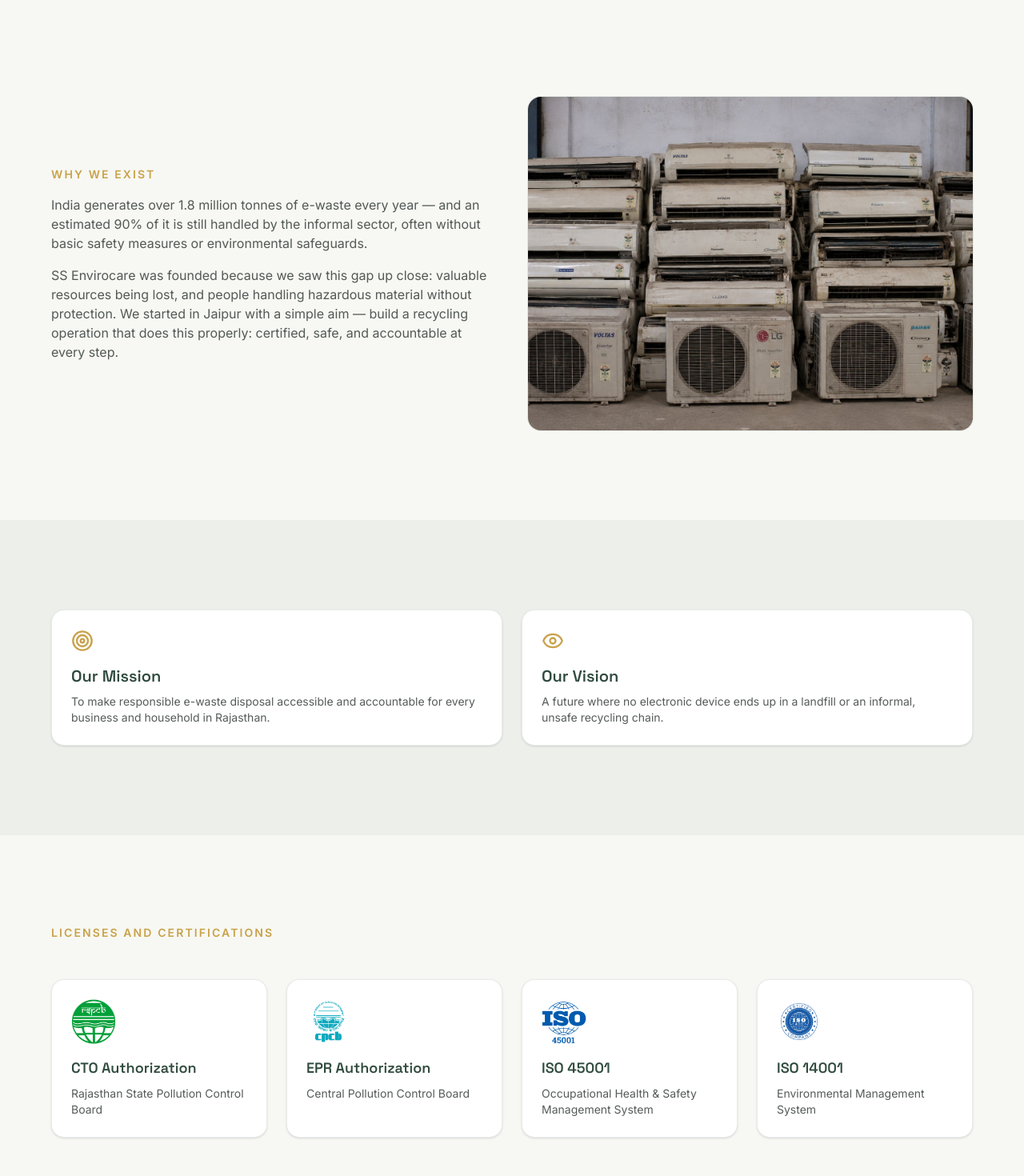
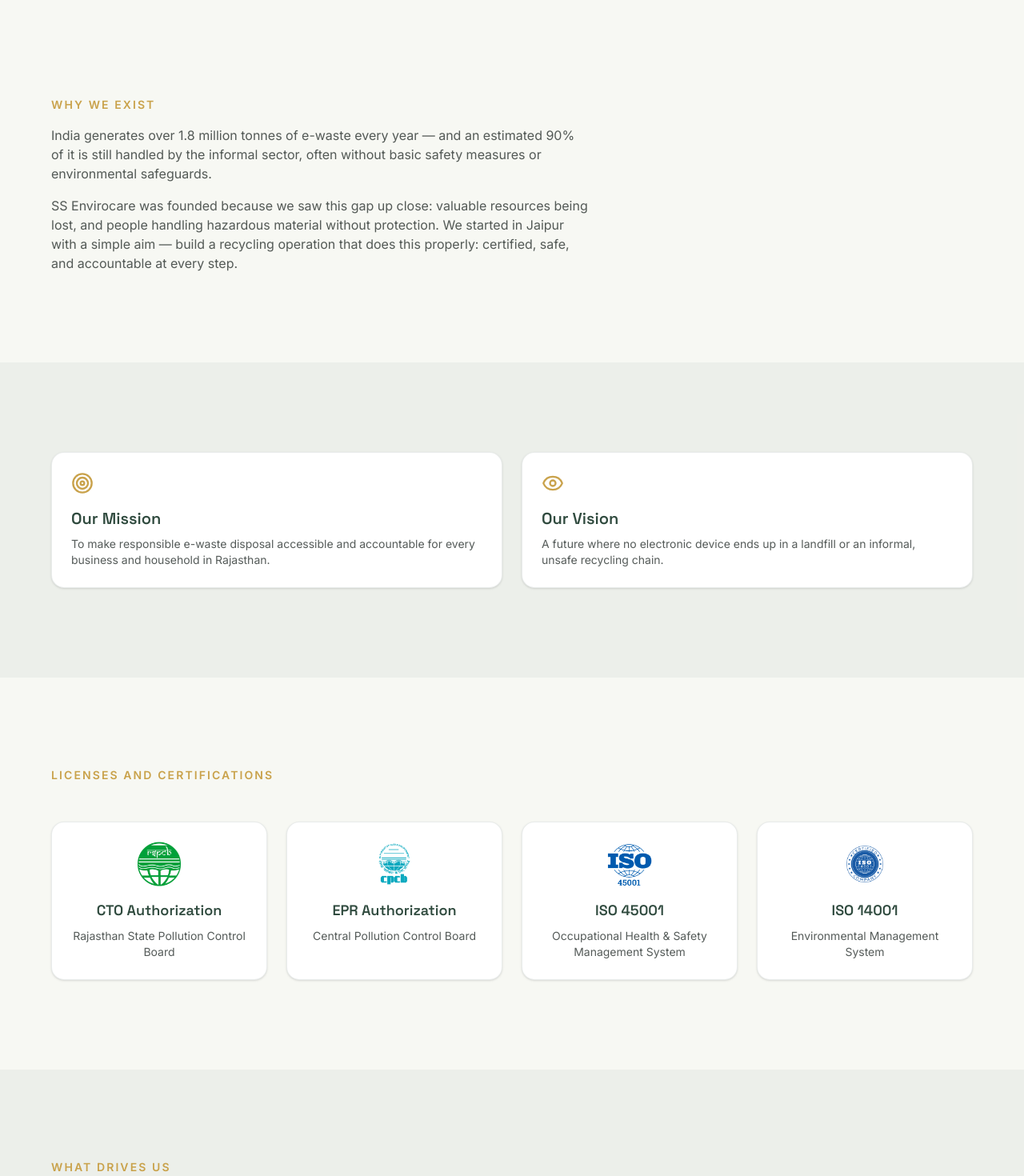
Before and after one commit to mishankji/ssec-website, a Next.js app: page /about in a window 1280 px wide. Shown: the part 500-1970 px from the top of the page at 80% size. Built offline with nearby package versions, Linux system fonts and the light colour scheme.

Commit message:
Move On The Ground and Bigger Picture to Sustainability page; simplify About: drop slideshow, center cert logos, trim Bigger Picture headings

```diff
--- a/src/app/about/page.tsx
+++ b/src/app/about/page.tsx
@@ -6,13 +6,6 @@ import { Section, Eyebrow } from "@/components/section";
 import { ScrollReveal } from "@/components/scroll-reveal";
 import { Card } from "@/components/card";
 import { AboutHeaderBG } from "@/components/about-header-bg";
-import { PhotoSlideshow } from "@/components/photo-slideshow";
-
-const WHY_WE_EXIST_IMAGES = [
-  "/hero/hero-team-sorting.jpg",
-  "/hero/hero-ac-units.jpg",
-  "/hero/hero-collection-drive.jpg",
-];
 
 export const metadata: Metadata = {
   title: "About",
@@ -83,64 +76,6 @@ const CORE_VALUES = [
   },
 ];
 
-const GALLERY = [
-  {
-    src: "/hero/hero-collection-drive.jpg",
-    caption:
-      "E-Waste Awareness and Collection Drive, run with RSPCB and corporate partners.",
-  },
-  {
-    src: "/hero/hero-ac-units.jpg",
-    caption: "Recovered appliances processed at our Jaipur facility.",
-  },
-  {
-    src: "/hero/hero-team-sorting.jpg",
-    caption:
-      "Our team sorting and preparing devices for certified dismantling.",
-  },
-];
-
-const SDGS = [
-  {
-    number: "SDG 12",
-    title: "Responsible Consumption & Production",
-    description: "Keeping resources in circulation instead of landfills.",
-  },
-  {
-    number: "SDG 13",
-    title: "Climate Action",
-    description: "Recycling reduces the footprint of raw material extraction.",
-  },
-  {
-    number: "SDG 11",
-    title: "Sustainable Cities & Communities",
-    description: "Collection drives and city-level e-waste infrastructure.",
-  },
-  {
-    number: "SDG 8",
-    title: "Decent Work & Economic Growth",
-    description: "Formalizing safe, trained e-waste handling.",
-  },
-  {
-    number: "SDG 9",
-    title: "Industry, Innovation & Infrastructure",
-    description: "Certified dismantling and recovery processes.",
-  },
-];
-
-const GOV_SCHEMES = [
-  {
-    title: "E-Waste (Management) Rules, 2022",
-    description:
-      "Our collection, dismantling, and EPR processes operate within this regulatory framework, which governs how e-waste must be handled across India.",
-  },
-  {
-    title: "Swachh Bharat Mission",
-    description:
-      "Our collection drives and awareness campaigns contribute to India's national cleanliness and waste management goals at the community level.",
-  },
-];
-
 export default function AboutPage() {
   return (
     <>
@@ -158,7 +93,6 @@ export default function AboutPage() {
       </Section>
 
       <Section>
-        <div className="grid gap-10 md:grid-cols-2 md:items-center">
         <ScrollReveal>
           <Eyebrow>Why We Exist</Eyebrow>
           <p className="mt-4 max-w-2xl text-ink/70">
@@ -170,18 +104,11 @@ export default function AboutPage() {
           <p className="mt-4 max-w-2xl text-ink/70">
             SS Envirocare was founded because we saw this gap up close:
             valuable resources being lost, and people handling hazardous
-              material without protection. We started in Jaipur with a
-              simple aim — build a recycling operation that does this
-              properly: certified, safe, and accountable at every step.
+            material without protection. We started in Jaipur with a simple
+            aim — build a recycling operation that does this properly:
+            certified, safe, and accountable at every step.
           </p>
         </ScrollReveal>
-          <ScrollReveal delay={0.15}>
-            <PhotoSlideshow
-              images={WHY_WE_EXIST_IMAGES}
-              className="aspect-[4/3]"
-            />
-          </ScrollReveal>
-        </div>
       </Section>
 
       <Section className="bg-forest/5">
@@ -208,8 +135,8 @@ export default function AboutPage() {
         <div className="mt-12 grid gap-6 sm:grid-cols-2 lg:grid-cols-4">
           {CERTIFICATIONS.map((item, i) => (
             <ScrollReveal key={item.title} delay={i * 0.1}>
-              <Card>
-                <div className="relative h-14 w-14">
+              <Card className="text-center">
+                <div className="relative mx-auto h-14 w-14">
                   <Image
                     src={item.logo}
                     alt={item.title}
@@ -251,80 +178,6 @@ export default function AboutPage() {
         </div>
       </Section>
 
-      <Section>
-        <ScrollReveal>
-          <Eyebrow>On The Ground</Eyebrow>
-          <h2 className="mt-3 max-w-2xl font-heading text-3xl font-semibold text-forest md:text-4xl">
-            Collection Drives & Awareness Campaigns
-          </h2>
-        </ScrollReveal>
-
-        <div className="mt-12 grid gap-8 md:grid-cols-3">
-          {GALLERY.map((item, i) => (
-            <ScrollReveal key={item.src} delay={i * 0.1}>
-              <div className="relative aspect-[4/3] overflow-hidden rounded-2xl bg-sage/10">
-                <Image
-                  src={item.src}
-                  alt={item.caption}
-                  fill
-                  sizes="(min-width: 768px) 33vw, 100vw"
-                  className="object-cover"
-                />
-              </div>
-              <p className="mt-3 text-sm text-ink/70">{item.caption}</p>
-            </ScrollReveal>
-          ))}
-        </div>
-      </Section>
-
-      <Section className="bg-forest/5">
-        <ScrollReveal>
-          <Eyebrow>The Bigger Picture</Eyebrow>
-          <h2 className="mt-3 max-w-2xl font-heading text-3xl font-semibold text-forest md:text-4xl">
-            Aligned with Global Goals & National Policy
-          </h2>
-        </ScrollReveal>
-
-        <ScrollReveal delay={0.1} className="mt-12">
-          <h3 className="font-heading text-lg font-semibold text-forest">
-            UN Sustainable Development Goals
-          </h3>
-        </ScrollReveal>
-        <div className="mt-6 grid gap-6 sm:grid-cols-2 lg:grid-cols-5">
-          {SDGS.map((item, i) => (
-            <ScrollReveal key={item.number} delay={0.1 + i * 0.1}>
-              <Card>
-                <span className="inline-block rounded-full bg-brass/15 px-3 py-1 text-xs font-semibold uppercase tracking-wide text-brass">
-                  {item.number}
-                </span>
-                <h4 className="font-heading mt-4 text-base font-semibold text-forest">
-                  {item.title}
-                </h4>
-                <p className="mt-2 text-sm text-ink/70">{item.description}</p>
-              </Card>
-            </ScrollReveal>
-          ))}
-        </div>
-
-        <ScrollReveal delay={0.1} className="mt-14">
-          <h3 className="font-heading text-lg font-semibold text-forest">
-            Government Scheme Alignment
-          </h3>
-        </ScrollReveal>
-        <div className="mt-6 grid gap-6 md:grid-cols-2">
-          {GOV_SCHEMES.map((item, i) => (
-            <ScrollReveal key={item.title} delay={0.1 + i * 0.1}>
-              <Card>
-                <h4 className="font-heading text-lg font-semibold text-forest">
-                  {item.title}
-                </h4>
-                <p className="mt-2 text-sm text-ink/70">{item.description}</p>
-              </Card>
-            </ScrollReveal>
-          ))}
-        </div>
-      </Section>
-
       <Section className="theme-dark bg-ink text-offwhite">
         <ScrollReveal className="text-center">
           <h2 className="font-heading text-3xl font-semibold md:text-4xl">
--- a/src/app/sustainability/page.tsx
+++ b/src/app/sustainability/page.tsx
@@ -1,14 +1,62 @@
 import type { Metadata } from "next";
+import Image from "next/image";
 import { Section, Eyebrow } from "@/components/section";
 import { ScrollReveal } from "@/components/scroll-reveal";
+import { Card } from "@/components/card";
 
 export const metadata: Metadata = {
   title: "Sustainability",
   description: "S S Enviro Care's approach to sustainable, certified e-waste processing.",
 };
 
+const GALLERY = [
+  {
+    src: "/hero/hero-collection-drive.jpg",
+    caption:
+      "E-Waste Awareness and Collection Drive, run with RSPCB and corporate partners.",
+  },
+  {
+    src: "/hero/hero-ac-units.jpg",
+    caption: "Recovered appliances processed at our Jaipur facility.",
+  },
+  {
+    src: "/hero/hero-team-sorting.jpg",
+    caption:
+      "Our team sorting and preparing devices for certified dismantling.",
+  },
+];
+
+const SDGS = [
+  {
+    number: "SDG 12",
+    title: "Responsible Consumption & Production",
+    description: "Keeping resources in circulation instead of landfills.",
+  },
+  {
+    number: "SDG 13",
+    title: "Climate Action",
+    description: "Recycling reduces the footprint of raw material extraction.",
+  },
+  {
+    number: "SDG 11",
+    title: "Sustainable Cities & Communities",
+    description: "Collection drives and city-level e-waste infrastructure.",
+  },
+  {
+    number: "SDG 8",
+    title: "Decent Work & Economic Growth",
+    description: "Formalizing safe, trained e-waste handling.",
+  },
+  {
+    number: "SDG 9",
+    title: "Industry, Innovation & Infrastructure",
+    description: "Certified dismantling and recovery processes.",
+  },
+];
+
 export default function SustainabilityPage() {
   return (
+    <>
       <Section className="pt-32 md:pt-40">
         <ScrollReveal>
           <Eyebrow>Sustainability</Eyebrow>
@@ -21,5 +69,57 @@ export default function SustainabilityPage() {
           </p>
         </ScrollReveal>
       </Section>
+
+      <Section>
+        <ScrollReveal>
+          <Eyebrow>On The Ground</Eyebrow>
+          <h2 className="mt-3 max-w-2xl font-heading text-3xl font-semibold text-forest md:text-4xl">
+            Collection Drives & Awareness Campaigns
+          </h2>
+        </ScrollReveal>
+
+        <div className="mt-12 grid gap-8 md:grid-cols-3">
+          {GALLERY.map((item, i) => (
+            <ScrollReveal key={item.src} delay={i * 0.1}>
+              <div className="relative aspect-[4/3] overflow-hidden rounded-2xl bg-sage/10">
+                <Image
+                  src={item.src}
+                  alt={item.caption}
+                  fill
+                  sizes="(min-width: 768px) 33vw, 100vw"
+                  className="object-cover"
+                />
+              </div>
+              <p className="mt-3 text-sm text-ink/70">{item.caption}</p>
+            </ScrollReveal>
+          ))}
+        </div>
+      </Section>
+
+      <Section className="bg-forest/5">
+        <ScrollReveal>
+          <Eyebrow>The Bigger Picture</Eyebrow>
+          <h2 className="mt-3 max-w-2xl font-heading text-3xl font-semibold text-forest md:text-4xl">
+            Aligned with Global Goals & National Policy
+          </h2>
+        </ScrollReveal>
+
+        <div className="mt-12 grid gap-6 sm:grid-cols-2 lg:grid-cols-5">
+          {SDGS.map((item, i) => (
+            <ScrollReveal key={item.number} delay={i * 0.1}>
+              <Card>
+                <span className="inline-block rounded-full bg-brass/15 px-3 py-1 text-xs font-semibold uppercase tracking-wide text-brass">
+                  {item.number}
+                </span>
+                <h4 className="font-heading mt-4 text-base font-semibold text-forest">
+                  {item.title}
+                </h4>
+                <p className="mt-2 text-sm text-ink/70">{item.description}</p>
+              </Card>
+            </ScrollReveal>
+          ))}
+        </div>
+      </Section>
+    </>
   );
 }
```
Lines whose indentation alone changed are shown as unchanged.
